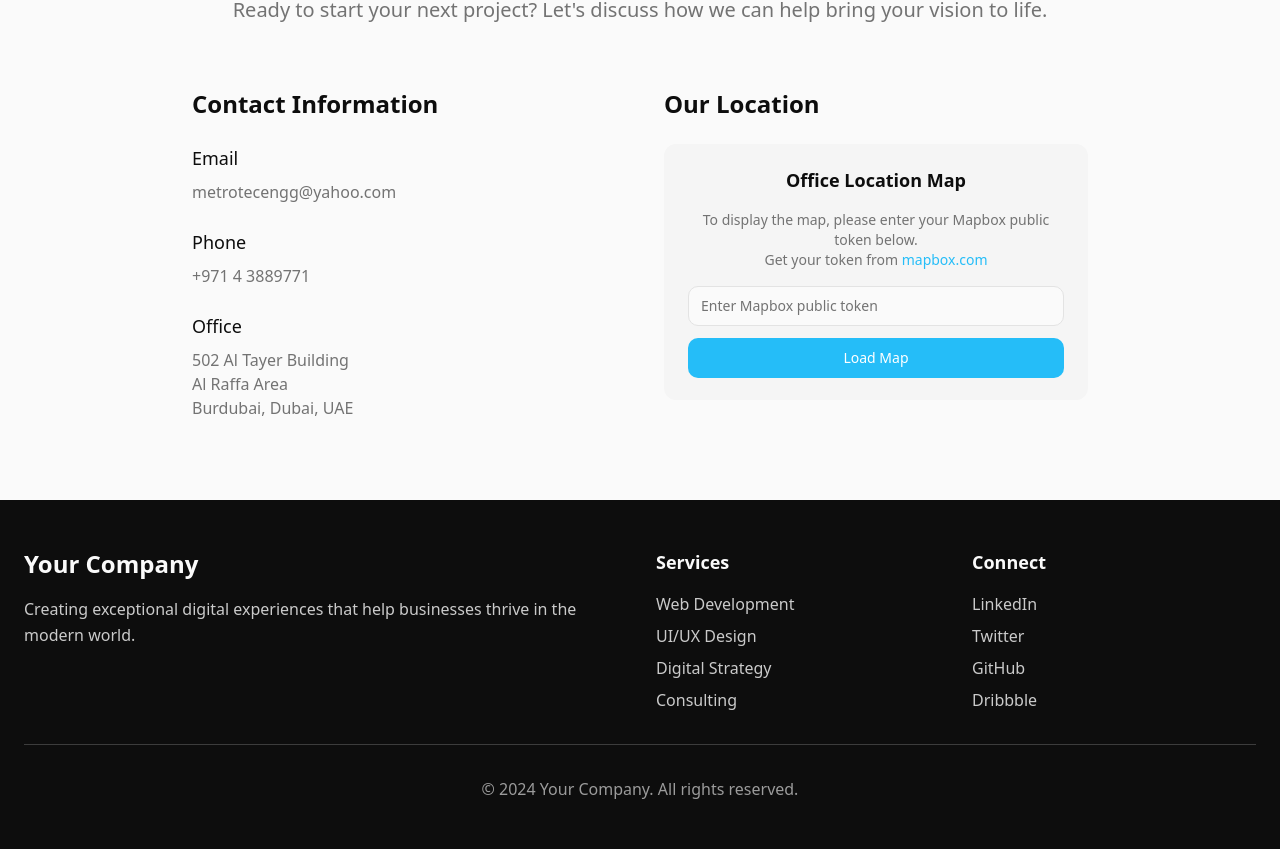
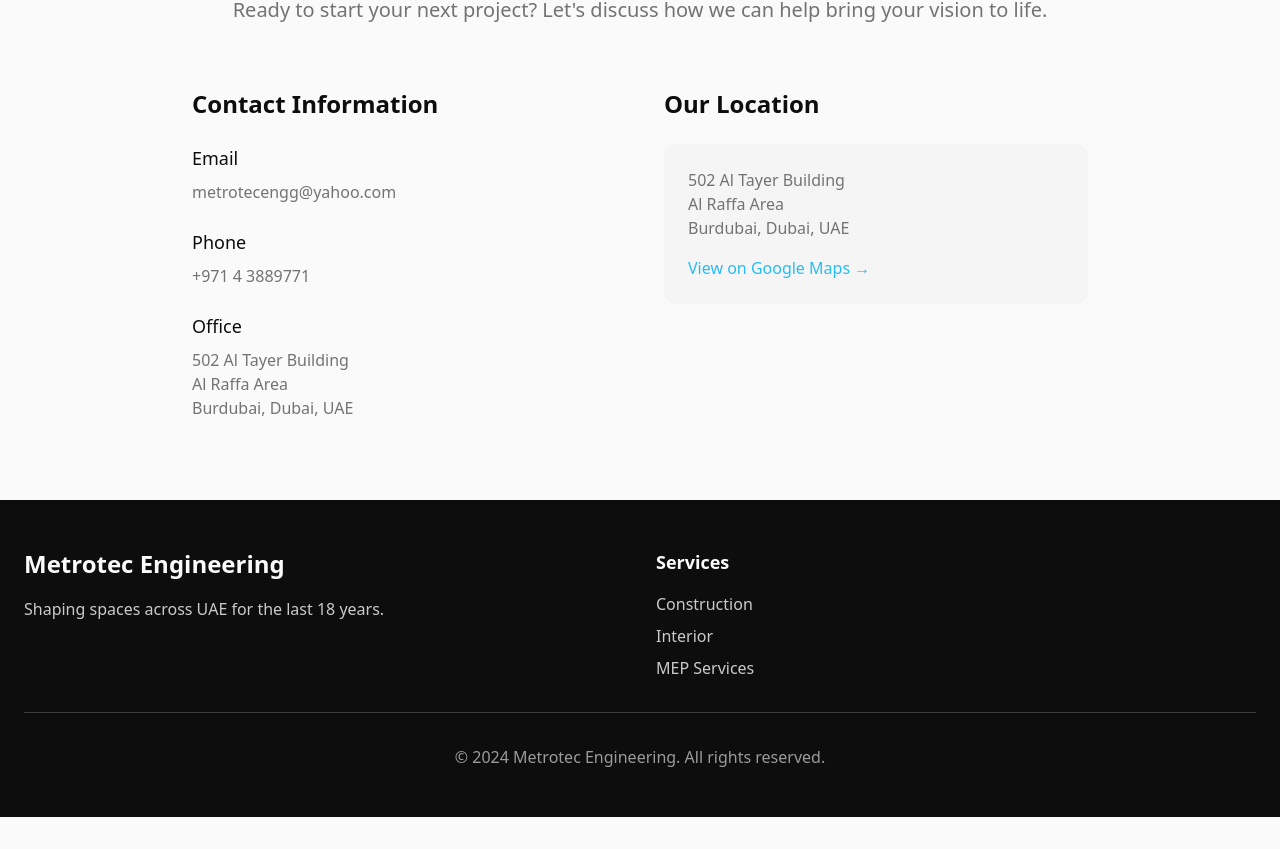
Before and after one commit to Anu2711/domain-ready-show, a React (Vite) app: page / in a window 1280 px wide. Shown: the part 2413-3262 px from the top of the page. After the commit the page ends 3230 px from the top, so only its background shows below. Built offline with nearby package versions, Linux system fonts and the light colour scheme.

Commit message:
Reverted to commit 0486806c8a87e275bf42fb1fba3ac121b5fe4a86

```diff
--- a/src/components/Contact.tsx
+++ b/src/components/Contact.tsx
@@ -46,7 +46,21 @@ const Contact = () => {
               <h3 className="text-2xl font-semibold text-foreground mb-6">
                 Our Location
               </h3>
-              <OfficeMap />
+              <div className="bg-muted rounded-lg p-6">
+                <p className="text-muted-foreground mb-4">
+                  502 Al Tayer Building<br />
+                  Al Raffa Area<br />
+                  Burdubai, Dubai, UAE
+                </p>
+                <a
+                  href="https://share.google/MV3ubUwfCMuUYLP7x"
+                  target="_blank"
+                  rel="noopener noreferrer"
+                  className="inline-flex items-center text-primary hover:text-primary/80 font-medium"
+                >
+                  View on Google Maps →
+                </a>
+              </div>
             </div>
           </div>
         </div>
--- a/src/components/Footer.tsx
+++ b/src/components/Footer.tsx
@@ -2,38 +2,27 @@ const Footer = () => {
   return (
     <footer className="bg-foreground text-background py-12">
       <div className="container mx-auto px-6">
-        <div className="grid grid-cols-1 md:grid-cols-4 gap-8">
-          <div className="md:col-span-2">
-            <h3 className="text-2xl font-bold mb-4">Your Company</h3>
+        <div className="grid grid-cols-1 md:grid-cols-2 gap-8">
+          <div>
+            <h3 className="text-2xl font-bold mb-4">Metrotec Engineering</h3>
             <p className="text-background/80 mb-4 leading-relaxed">
-              Creating exceptional digital experiences that help businesses thrive in the modern world.
+              Shaping spaces across UAE for the last 18 years.
             </p>
           </div>
 
           <div>
             <h4 className="text-lg font-semibold mb-4">Services</h4>
             <ul className="space-y-2 text-background/80">
-              <li>Web Development</li>
-              <li>UI/UX Design</li>
-              <li>Digital Strategy</li>
-              <li>Consulting</li>
-            </ul>
-          </div>
-
-          <div>
-            <h4 className="text-lg font-semibold mb-4">Connect</h4>
-            <ul className="space-y-2 text-background/80">
-              <li>LinkedIn</li>
-              <li>Twitter</li>
-              <li>GitHub</li>
-              <li>Dribbble</li>
+              <li>Construction</li>
+              <li>Interior</li>
+              <li>MEP Services</li>
             </ul>
           </div>
         </div>
 
         <div className="border-t border-background/20 mt-8 pt-8 text-center">
           <p className="text-background/60">
-            © 2024 Your Company. All rights reserved.
+            © 2024 Metrotec Engineering. All rights reserved.
           </p>
         </div>
       </div>
```
